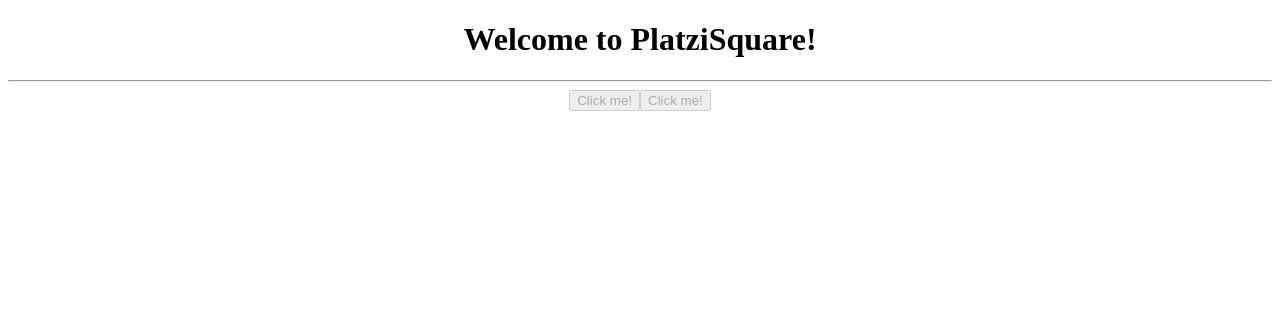
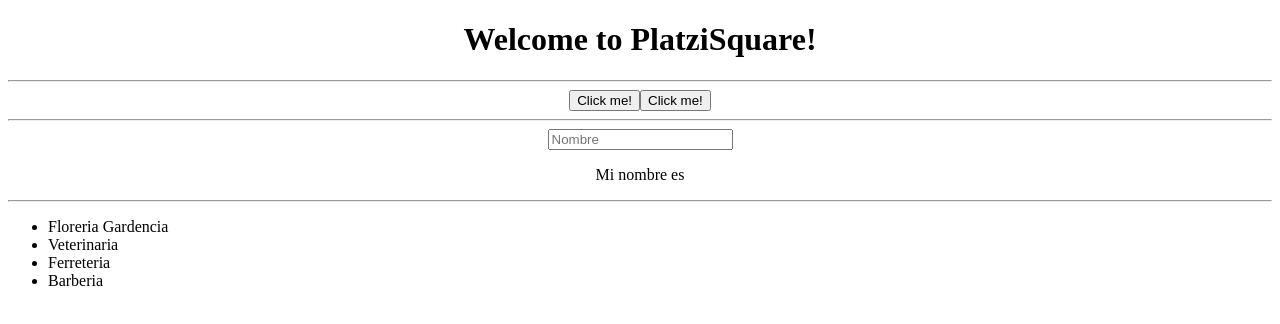
Before and after one commit to antoniobh/PlatziSquare, an Angular app: page / in a window 1280 px wide. Shown: the top 324 px of the page. Built offline with nearby package versions, Linux system fonts and the light colour scheme.

Commit message:
Estructuras y Bindding

```diff
--- a/src/app/app.component.html
+++ b/src/app/app.component.html
@@ -1,13 +1,10 @@
 <!--The content below is only a placeholder and can be replaced.-->
 <div style="text-align:center">
-
   <!--// String Interpolation-->
     <h1>
       Welcome to {{ title }}!
     </h1>
   <!--//forma de escribir lo que tengo en TS en Html-->
-
-
   <hr/>
     <!--
       Property Binding
@@ -15,11 +12,30 @@
     <!--<button [disabled]="false">Click me!</button>-->
 
   <!--Forma con variable-->
-    <button [disabled]="ready">Click me!</button>
+    <button [disabled]="!ready">Click me!</button>
+
+  <!--Event Bindding-->
+  <button [disabled]="!ready" (click)="hacerAlgo()">Click me!</button>
+
+  <hr/>
+<!--
+      Two ways DataBinding
+-->
+    <input
+        type="text" name="" placeholder="Nombre" value=""
+        [(ngModel)]="nombre"
+     />
+     <p>
+       Mi nombre es {{nombre}}
+     </p>
+</div>
 
 
-  <!--Event Bindding-->
-  <button [disabled]="ready" (click)="hacerAlgo()">Click me!</button>
 
-
-</div>
+<hr>
+<!-- ngFor -->
+  <ul>
+    <ng-container *ngFor="let lugar of lugares">
+      <li *ngIf="lugar.active">{{lugar.nombre}}</li>
+    </ng-container>
+  </ul>
--- a/src/app/app.component.ts
+++ b/src/app/app.component.ts
@@ -8,6 +8,13 @@
 export class AppComponent {
   title = 'PlatziSquare';
   ready = false;
+  nombre = '';
+  lugares:any = [
+                  {active:true, nombre:'Floreria Gardencia'},
+                  {active:true, nombre:'Veterinaria'},
+                  {active:true, nombre:'Ferreteria'},
+                  {active:true, nombre:'Barberia'},
+                ]
 
 //  Contructor de TS
 
--- a/src/app/app.module.ts
+++ b/src/app/app.module.ts
@@ -3,6 +3,9 @@
 
 import { AppRoutingModule } from './app-routing.module';
 import { AppComponent } from './app.component';
+
+// Agregados por mi
+  import { FormsModule } from '@angular/forms';
 
 @NgModule({
   declarations: [
@@ -10,7 +13,8 @@
   ],
   imports: [
     BrowserModule,
-    AppRoutingModule
+    AppRoutingModule,
+        FormsModule
   ],
   providers: [],
   bootstrap: [AppComponent]
```
Also changed, not shown: Ejemplos.txt (added), 1 other file (tests, documents, lock files or other folders).
